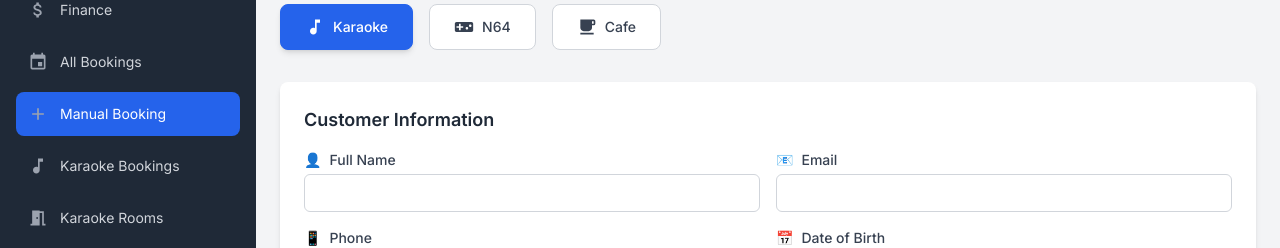
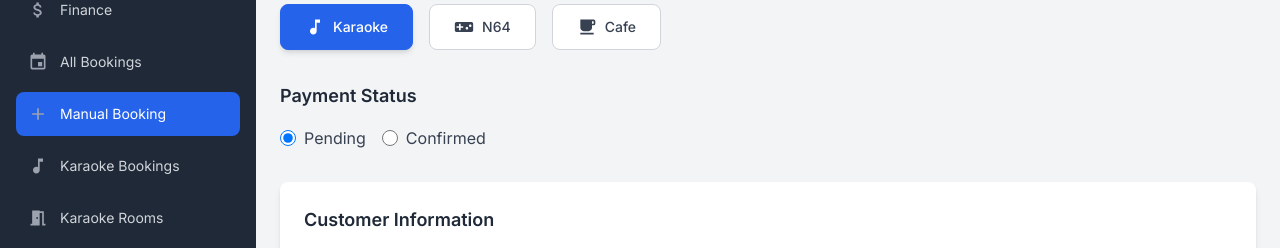
Before and after one commit to DigamberMehta/8bitbar, a React (Vite) app in the folder frontend/: page /admin/manual-booking in a window 1280 px wide. Shown: the part 197-445 px from the top of the page. Built offline with nearby package versions, Linux system fonts and the light colour scheme; no server answers; sample sign-in values are in the browser's storage.

Commit message:
status of booking , calender bug fixed

```diff
--- a/frontend/src/components/admin/FinanceCalendar.jsx
+++ b/frontend/src/components/admin/FinanceCalendar.jsx
@@ -5,7 +5,7 @@ import timeGridPlugin from "@fullcalendar/timegrid";
 import interactionPlugin from "@fullcalendar/interaction";
 import "./FinanceCalendar.css";
 
-const FinanceCalendar = ({ events, onEventClick }) => {
+const FinanceCalendar = ({ events, onEventClick, onMonthChange }) => {
   const getEventColor = (serviceType) => {
     switch (serviceType) {
       case "karaoke":
@@ -45,6 +45,28 @@ const FinanceCalendar = ({ events, onEventClick }) => {
     }
   };
 
+  const handleDatesSet = (dateInfo) => {
+    console.log("Calendar dates changed:", dateInfo);
+    if (onMonthChange && dateInfo.view.type === "dayGridMonth") {
+      // Get the first and last day of the month being displayed
+      const startDate = new Date(dateInfo.start);
+      const endDate = new Date(dateInfo.end);
+
+      // Adjust end date to be the last day of the month (not first day of next month)
+      endDate.setDate(endDate.getDate() - 1);
+
+      const monthInfo = {
+        startDate: startDate.toISOString().split("T")[0],
+        endDate: endDate.toISOString().split("T")[0],
+        month: startDate.getMonth(),
+        year: startDate.getFullYear(),
+      };
+
+      console.log("Month changed to:", monthInfo);
+      onMonthChange(monthInfo);
+    }
+  };
+
   return (
     <div className="bg-white rounded-lg shadow-md p-4">
       <div className="mb-4">
@@ -69,11 +91,6 @@ const FinanceCalendar = ({ events, onEventClick }) => {
       <div className="h-64 sm:h-80 md:h-96 lg:h-[500px] xl:h-[600px]">
         <FullCalendar
           plugins={[dayGridPlugin, timeGridPlugin, interactionPlugin]}
-          headerToolbar={{
-            left: "prev,next today",
-            center: "title",
-            right: "dayGridMonth,timeGridWeek,timeGridDay",
-          }}
           initialView="dayGridMonth"
           editable={false}
           selectable={true}
@@ -102,6 +119,7 @@ const FinanceCalendar = ({ events, onEventClick }) => {
             center: "title",
             right: "dayGridMonth,timeGridWeek",
           }}
+          datesSet={handleDatesSet}
         />
       </div>
     </div>
--- a/frontend/src/pages/admin/AllBookings.jsx
+++ b/frontend/src/pages/admin/AllBookings.jsx
@@ -22,11 +22,15 @@ const AllBookings = () => {
     startDate: "",
     endDate: "",
   });
-  const [dateRange, setDateRange] = useState({
-    startDate: new Date(new Date().getFullYear(), new Date().getMonth(), 1)
-      .toISOString()
-      .split("T")[0],
-    endDate: new Date().toISOString().split("T")[0],
+  const [dateRange, setDateRange] = useState(() => {
+    const now = new Date();
+    const startDate = new Date(now.getFullYear(), now.getMonth(), 1);
+    const endDate = new Date(now.getFullYear(), now.getMonth() + 1, 0); // Last day of current month
+
+    return {
+      startDate: startDate.toISOString().split("T")[0],
+      endDate: endDate.toISOString().split("T")[0],
+    };
   });
 
   useEffect(() => {
@@ -34,6 +38,7 @@ const AllBookings = () => {
   }, [filters, dateRange.startDate, dateRange.endDate]);
 
   const fetchData = async () => {
+    console.log("Fetching data with date range:", dateRange);
     setLoading(true);
     try {
       // Fetch all bookings
@@ -53,6 +58,9 @@ const AllBookings = () => {
         },
       });
 
+      console.log("Bookings response:", bookingsResponse.data);
+      console.log("Calendar response:", calendarResponse.data);
+
       setBookings(bookingsResponse.data.bookings || []);
       setCalendarData(calendarResponse.data.calendarData || []);
     } catch (error) {
@@ -69,6 +77,15 @@ const AllBookings = () => {
 
   const handleDateRangeChange = (key, value) => {
     setDateRange((prev) => ({ ...prev, [key]: value }));
+  };
+
+  const handleMonthChange = (monthInfo) => {
+    console.log("Month change detected in AllBookings:", monthInfo);
+    // Update the date range to cover the entire month being displayed
+    setDateRange({
+      startDate: monthInfo.startDate,
+      endDate: monthInfo.endDate,
+    });
   };
 
   const getServiceIcon = (serviceType) => {
@@ -192,15 +209,25 @@ const AllBookings = () => {
 
         {/* Calendar View */}
         <div className="bg-white rounded-lg shadow-md p-6 mb-6">
-          <div className="flex items-center gap-2 mb-4">
-            <MdCalendarToday className="text-blue-500" />
-            <h2 className="text-xl font-semibold text-gray-900">
-              Booking Calendar
-            </h2>
+          <div className="flex items-center justify-between mb-4">
+            <div className="flex items-center gap-2">
+              <MdCalendarToday className="text-blue-500" />
+              <h2 className="text-xl font-semibold text-gray-900">
+                Booking Calendar
+              </h2>
+            </div>
+            <div className="text-sm text-gray-600">
+              Showing:{" "}
+              {new Date(dateRange.startDate).toLocaleDateString("en-US", {
+                month: "long",
+                year: "numeric",
+              })}
+            </div>
           </div>
           <FinanceCalendar
             events={calendarData}
             onEventClick={handleEventClick}
+            onMonthChange={handleMonthChange}
           />
         </div>
 
--- a/frontend/src/pages/admin/manualbooking/ManualBooking.jsx
+++ b/frontend/src/pages/admin/manualbooking/ManualBooking.jsx
@@ -38,6 +38,7 @@ const ManualBooking = () => {
       numberOfPeople: 1,
       startDateTime: "",
       durationHours: 1,
+      status: "pending", // Add status field
     },
     n64: {
       roomId: "",
@@ -45,6 +46,7 @@ const ManualBooking = () => {
       numberOfPeople: 1,
       startDateTime: "",
       durationHours: 1,
+      status: "pending", // Add status field
     },
     cafe: {
       chairIds: [],
@@ -52,6 +54,7 @@ const ManualBooking = () => {
       time: "",
       duration: 1,
       specialRequests: "",
+      status: "pending", // Add status field
     },
   });
   const [result, setResult] = useState(null);
@@ -295,6 +298,7 @@ const ManualBooking = () => {
                 numberOfPeople: 1,
                 startDateTime: "",
                 durationHours: 1,
+                status: "pending",
               }
             : activeService === "n64"
             ? {
@@ -303,6 +307,7 @@ const ManualBooking = () => {
                 numberOfPeople: 1,
                 startDateTime: "",
                 durationHours: 1,
+                status: "pending",
               }
             : {
                 chairIds: [],
@@ -310,6 +315,7 @@ const ManualBooking = () => {
                 time: "",
                 duration: 1,
                 specialRequests: "",
+                status: "pending",
               },
       }));
     } catch (error) {
@@ -335,7 +341,9 @@ const ManualBooking = () => {
 
   return (
     <div className="p-2 sm:p-4 md:p-6 bg-gray-100 min-h-screen">
-      <h1 className="text-xl sm:text-2xl md:text-3xl font-bold text-gray-900 mb-4 sm:mb-6 md:mb-8">Manual Booking</h1>
+      <h1 className="text-xl sm:text-2xl md:text-3xl font-bold text-gray-900 mb-4 sm:mb-6 md:mb-8">
+        Manual Booking
+      </h1>
 
       {/* Service Selection */}
       <div className="mb-4 sm:mb-6 md:mb-8">
@@ -367,7 +375,47 @@ const ManualBooking = () => {
         </div>
       </div>
 
-      <form onSubmit={handleSubmit} className="space-y-4 sm:space-y-6 md:space-y-8">
+      {/* Status Selection */}
+      <div className="mb-4 sm:mb-6 md:mb-8">
+        <h2 className="text-sm sm:text-base md:text-lg font-semibold text-gray-800 mb-2 sm:mb-3 md:mb-4">
+          Payment Status
+        </h2>
+        <div className="flex flex-wrap gap-2 sm:gap-3 md:gap-4">
+          <label className="flex items-center space-x-2 cursor-pointer">
+            <input
+              type="radio"
+              name="status"
+              value="pending"
+              checked={bookingData[activeService].status === "pending"}
+              onChange={(e) =>
+                handleBookingDataChange(activeService, "status", e.target.value)
+              }
+              className="w-4 h-4 text-blue-600 bg-gray-100 border-gray-300 focus:ring-blue-500"
+            />
+            <span className="text-sm sm:text-base text-gray-700">Pending</span>
+          </label>
+          <label className="flex items-center space-x-2 cursor-pointer">
+            <input
+              type="radio"
+              name="status"
+              value="confirmed"
+              checked={bookingData[activeService].status === "confirmed"}
+              onChange={(e) =>
+                handleBookingDataChange(activeService, "status", e.target.value)
+              }
+              className="w-4 h-4 text-blue-600 bg-gray-100 border-gray-300 focus:ring-blue-500"
+            />
+            <span className="text-sm sm:text-base text-gray-700">
+              Confirmed
+            </span>
+          </label>
+        </div>
+      </div>
+
+      <form
+        onSubmit={handleSubmit}
+        className="space-y-4 sm:space-y-6 md:space-y-8"
+      >
         {/* Customer Information */}
         <CustomerInfoForm
           formData={formData}
@@ -419,7 +467,10 @@ const ManualBooking = () => {
           <div className="mt-4 sm:mt-6 p-3 sm:p-4 bg-gray-50 rounded-lg">
             <div className="flex items-center justify-between">
               <span className="flex items-center space-x-1 sm:space-x-2 text-sm sm:text-base md:text-lg font-semibold text-gray-700">
-                <MdAttachMoney size={16} className="sm:w-5 sm:h-5 md:w-6 md:h-6" />
+                <MdAttachMoney
+                  size={16}
+                  className="sm:w-5 sm:h-5 md:w-6 md:h-6"
+                />
                 <span>Total Price:</span>
               </span>
               <span className="text-lg sm:text-xl md:text-2xl font-bold text-green-600">
@@ -467,7 +518,9 @@ const ManualBooking = () => {
 
           {result.success && result.userInfo?.isNewUser && (
             <div className="mt-3 p-2 sm:p-3 bg-yellow-50 border border-yellow-200 rounded">
-              <p className="text-yellow-800 text-xs sm:text-sm font-medium">New User Created!</p>
+              <p className="text-yellow-800 text-xs sm:text-sm font-medium">
+                New User Created!
+              </p>
               <p className="text-yellow-700 text-xs sm:text-sm">
                 Temporary Password:{" "}
                 <code className="bg-yellow-100 px-1 rounded text-xs">
```
Also changed, not shown: 1 other file (tests, documents, lock files or other folders).
